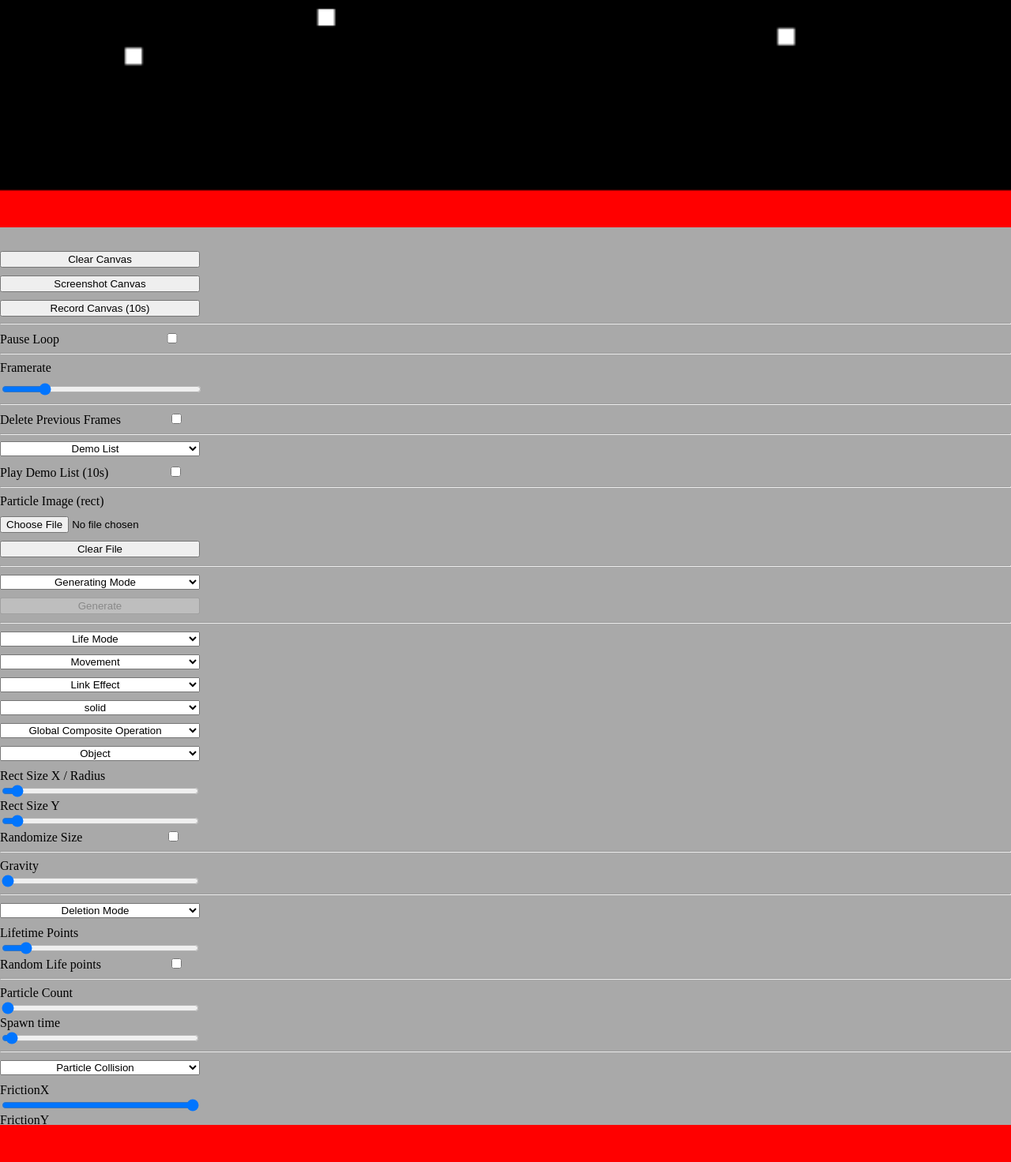
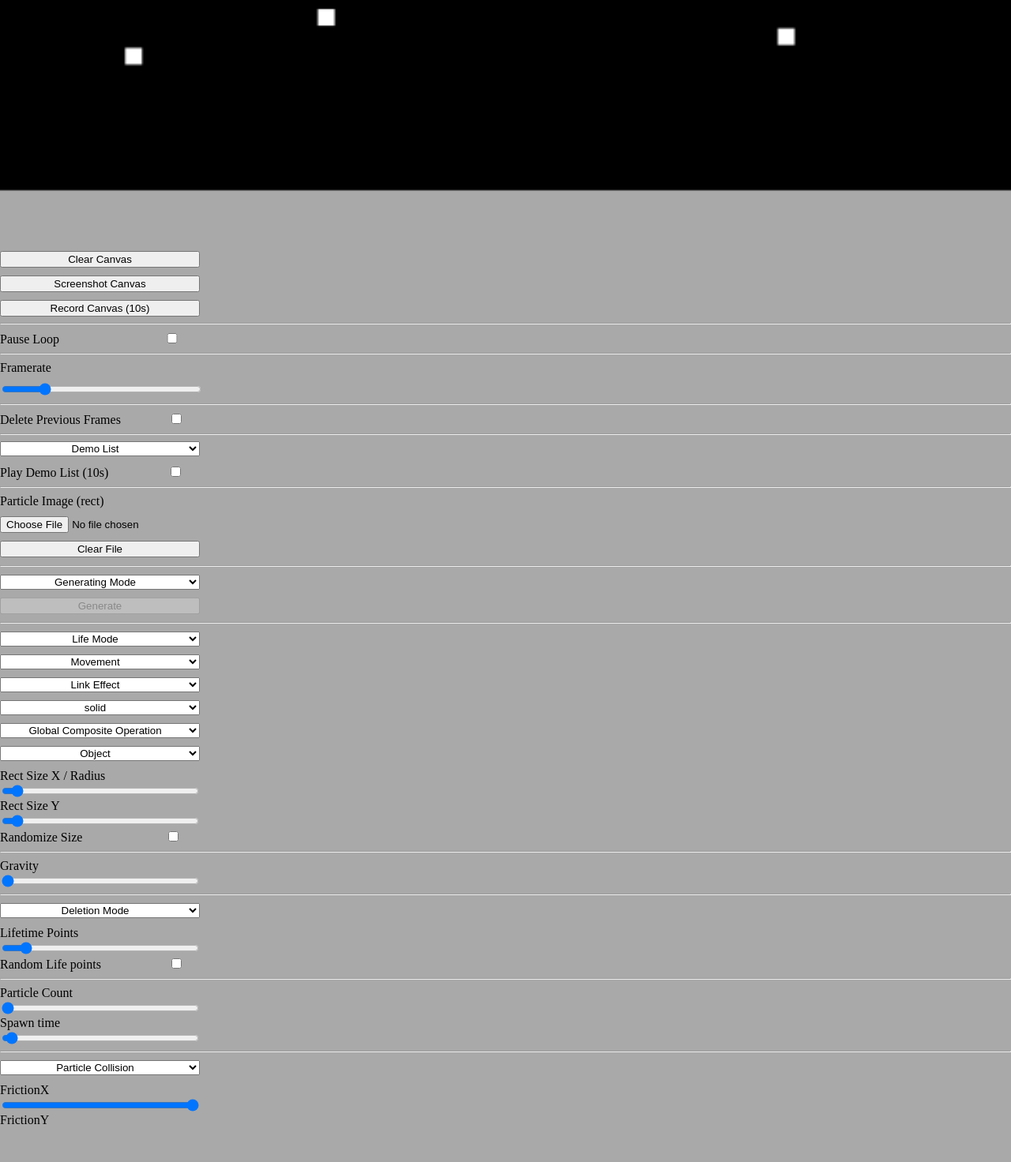
Before and after one commit to kippsGit/2020, a PHP site: page / in a window 1280 px wide. Shown: the part 897-2369 px from the top of the page at 79% size. Run offline with PHP 8.4, Linux system fonts and the light colour scheme.

Commit message:
Add files via upload

```diff
--- a/Particle/index.html
+++ b/Particle/index.html
@@ -3,7 +3,7 @@
 <head>
 	<meta name="viewport" content="width=device-width, initial-scale=1, user-scalable=no">
 	<title>Particle ✨</title>
-<link rel="stylesheet" type="text/css" href="style.css?v=1">
+<link rel="stylesheet" type="text/css" href="style.css?v=2">
 </head>
 <body>
 <canvas id="canvas"></canvas>
--- a/Particle/style.css
+++ b/Particle/style.css
@@ -4,7 +4,7 @@
 	body{
 		margin: 0px;
 		padding: 0px;
-		background-color: red;
+		background-color: darkgray;
 	}
 	#canvas{
 		position: absolute;
```
